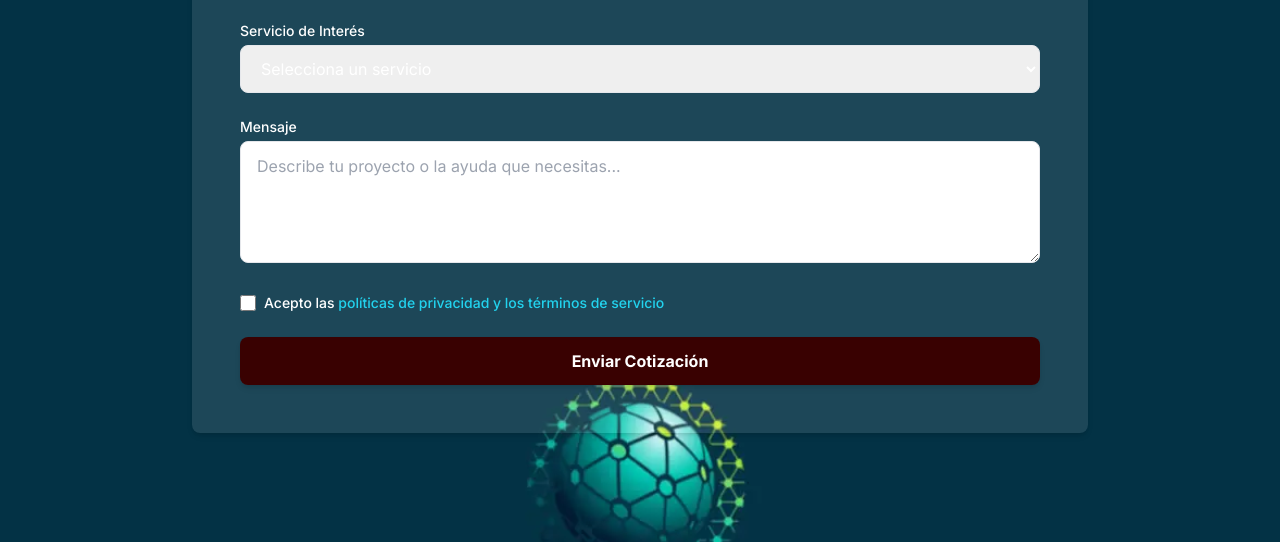
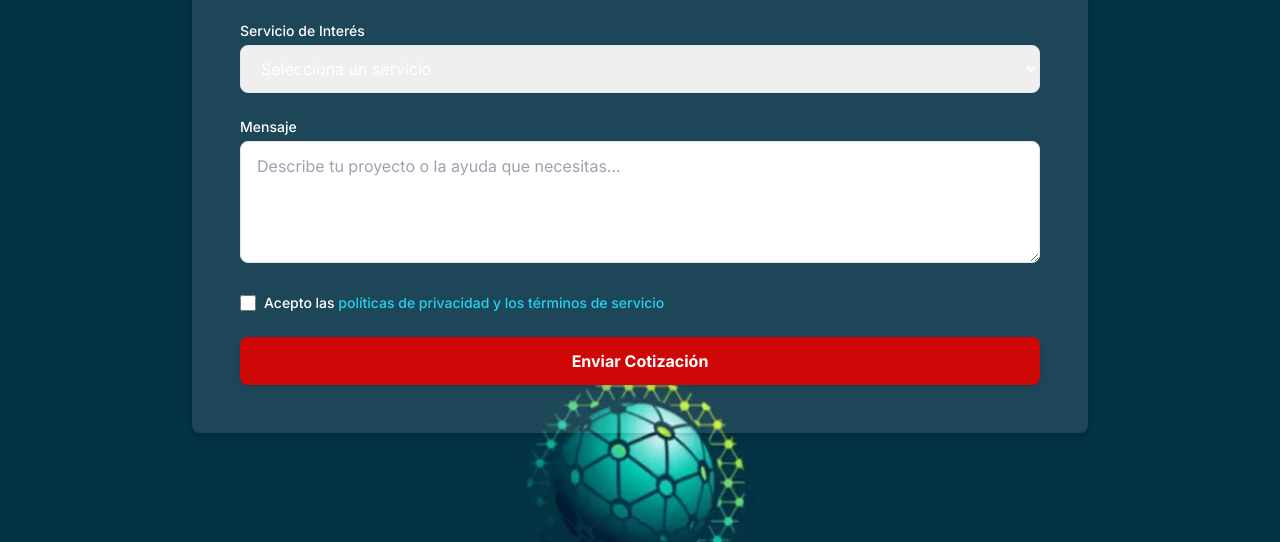
Before and after one commit to prolizardst/prolizard, a plain HTML site: page contactanos.html in a window 1280 px wide. Shown: the part 679-1221 px from the top of the page. Drawn offline with nearby package versions, Linux system fonts and the light colour scheme.

Commit message:
actualizacion boton enviar de contactanos

```diff
--- a/contactanos.html
+++ b/contactanos.html
@@ -42,7 +42,7 @@
         box-shadow: 0 0 0 3px rgba(0, 206, 209, 0.2);
       }
       .submit-btn {
-        background: linear-gradient(135deg, rgb(57, 1, 1) 0%, rgb(57, 1, 1) 100%);
+        background: linear-gradient(135deg, rgb(207, 7, 7) 0%, rgb(207, 7, 7) 100%);
         transition: all 0.3s ease;
         color: white;
       }
```
